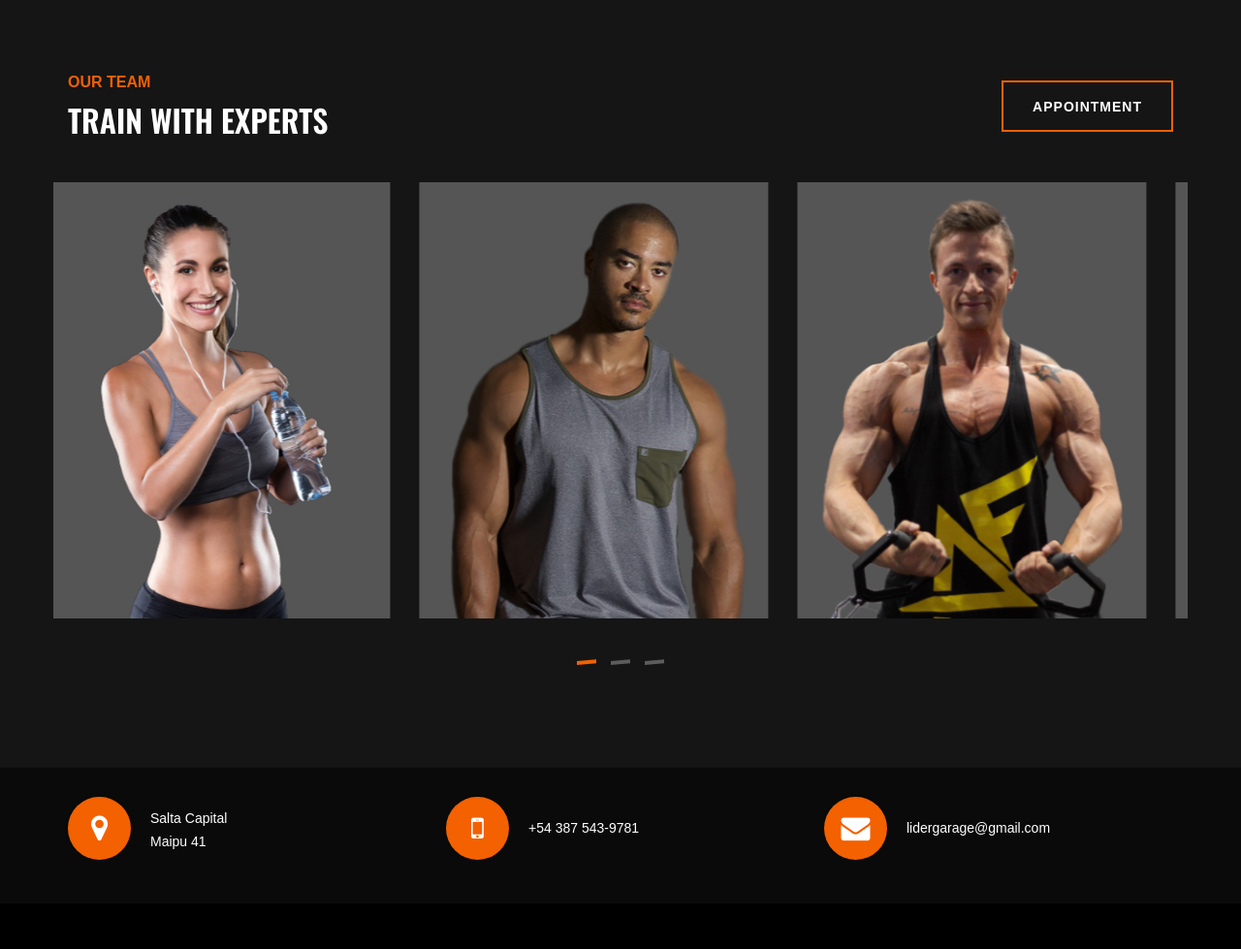
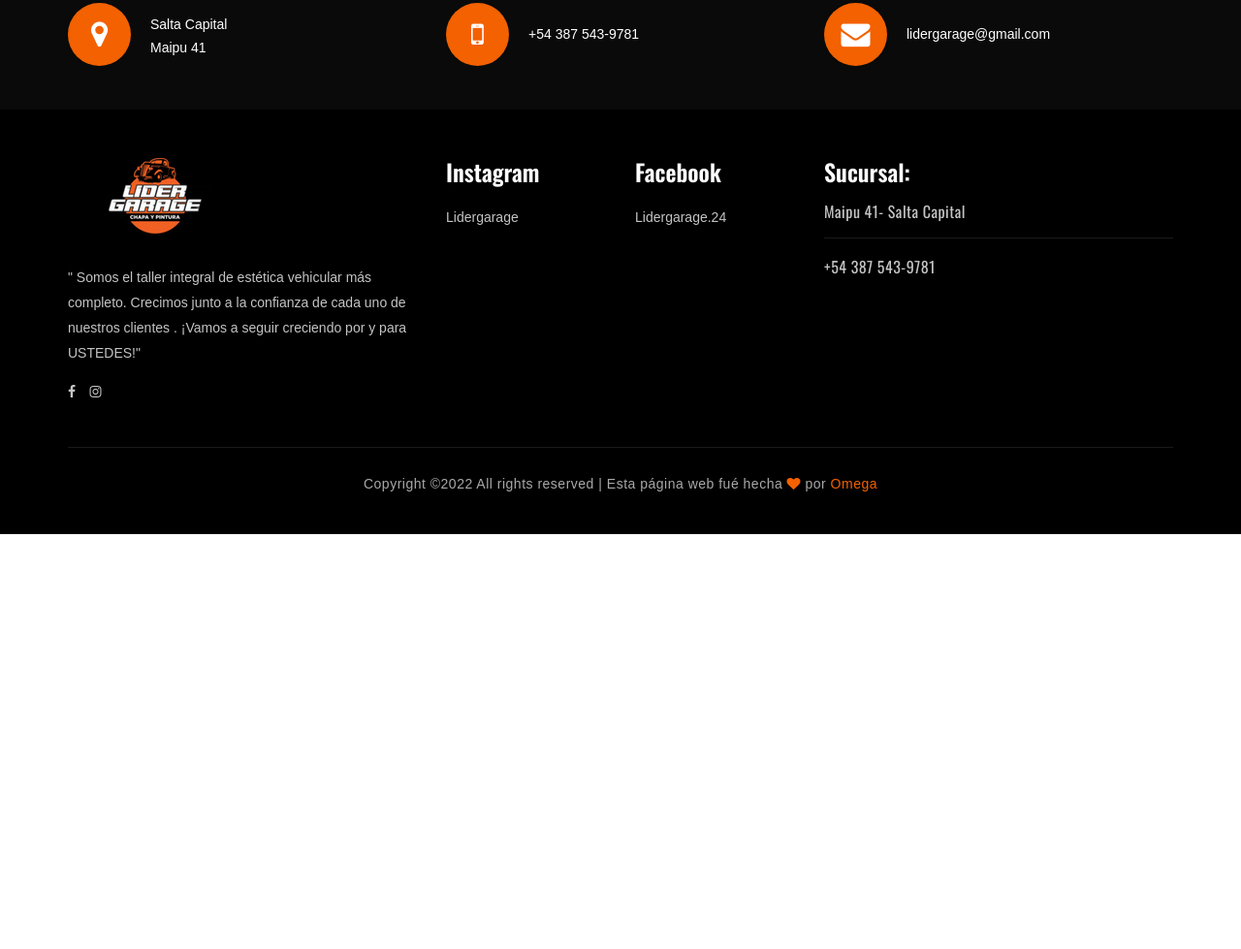
Before and after one commit to Lindapazw/web_LiderGarage, a plain HTML site: page index.html in a window 1280 px wide. Shown: the part 5172-6151 px from the top of the page at 97% size. After the commit the page ends 5723 px from the top, so only its background shows below. Drawn offline with nearby package versions, Linux system fonts and the light colour scheme; a web font is replaced by a local one.

Commit message:
delete team section

```diff
--- a/index.html
+++ b/index.html
@@ -371,76 +371,6 @@
     </div>
     <!-- Gallery Section End -->
 
-    <!-- Team Section Begin -->
-    <section class="team-section spad">
-        <div class="container">
-            <div class="row">
-                <div class="col-lg-12">
-                    <div class="team-title">
-                        <div class="section-title">
-                            <span>Our Team</span>
-                            <h2>TRAIN WITH EXPERTS</h2>
-                        </div>
-                        <a href="#" class="primary-btn btn-normal appoinment-btn">appointment</a>
-                    </div>
-                </div>
-            </div>
-            <div class="row">
-                <div class="ts-slider owl-carousel">
-                    <div class="col-lg-4">
-                        <div class="ts-item set-bg" data-setbg="img/team/team-1.jpg">
-                            <div class="ts_text">
-                                <h4>Athart Rachel</h4>
-                                <span>Gym Trainer</span>
-                            </div>
-                        </div>
-                    </div>
-                    <div class="col-lg-4">
-                        <div class="ts-item set-bg" data-setbg="img/team/team-2.jpg">
-                            <div class="ts_text">
-                                <h4>Athart Rachel</h4>
-                                <span>Gym Trainer</span>
-                            </div>
-                        </div>
-                    </div>
-                    <div class="col-lg-4">
-                        <div class="ts-item set-bg" data-setbg="img/team/team-3.jpg">
-                            <div class="ts_text">
-                                <h4>Athart Rachel</h4>
-                                <span>Gym Trainer</span>
-                            </div>
-                        </div>
-                    </div>
-                    <div class="col-lg-4">
-                        <div class="ts-item set-bg" data-setbg="img/team/team-4.jpg">
-                            <div class="ts_text">
-                                <h4>Athart Rachel</h4>
-                                <span>Gym Trainer</span>
-                            </div>
-                        </div>
-                    </div>
-                    <div class="col-lg-4">
-                        <div class="ts-item set-bg" data-setbg="img/team/team-5.jpg">
-                            <div class="ts_text">
-                                <h4>Athart Rachel</h4>
-                                <span>Gym Trainer</span>
-                            </div>
-                        </div>
-                    </div>
-                    <div class="col-lg-4">
-                        <div class="ts-item set-bg" data-setbg="img/team/team-6.jpg">
-                            <div class="ts_text">
-                                <h4>Athart Rachel</h4>
-                                <span>Gym Trainer</span>
-                            </div>
-                        </div>
-                    </div>
-                </div>
-            </div>
-        </div>
-    </section>
-    <!-- Team Section End -->
-
     <!-- Get In Touch Section Begin -->
     <div class="gettouch-section">
         <div class="container">
```
